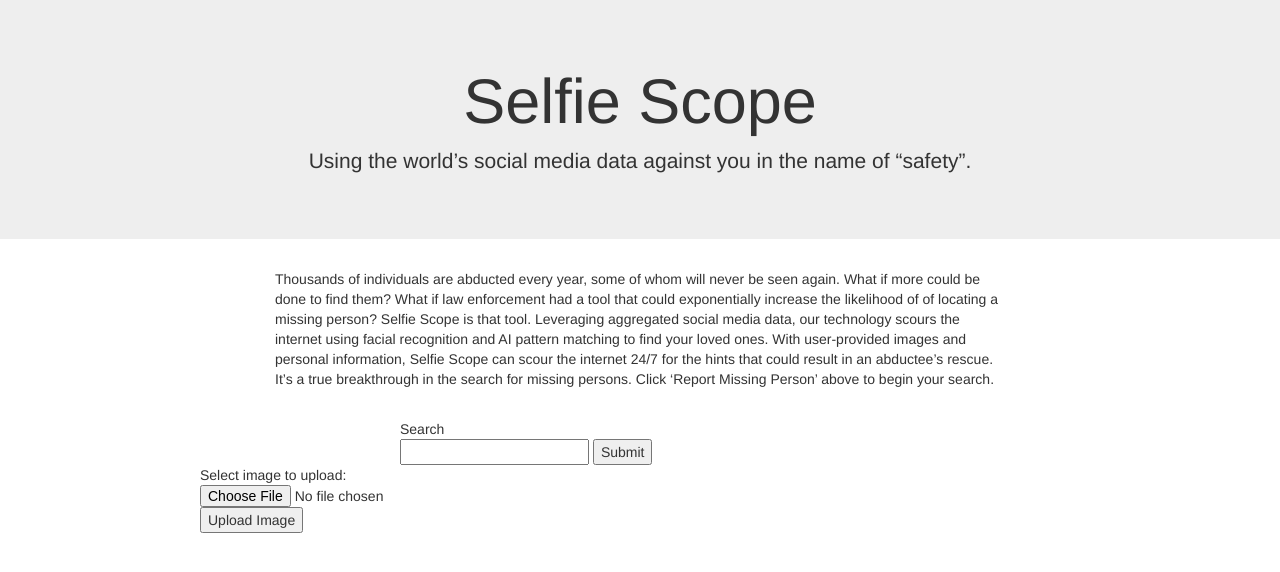
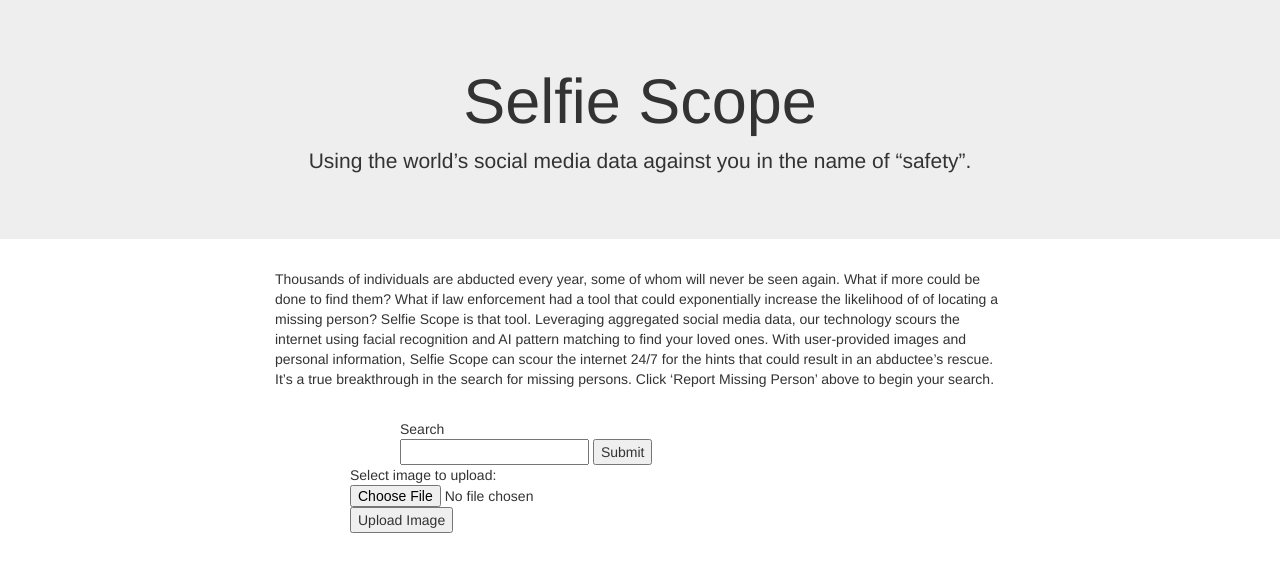
Before and after one commit to gross-micah/361ProjectB, a Node server app: page / in a window 1280 px wide. Shown: the part 101-673 px from the top of the page. Run offline with Node 20, Linux system fonts and the light colour scheme; some libraries are stand-ins or nearby versions.

Commit message:
Update searchresults.handlebars

```diff
--- a/views/partials/searchresults.handlebars
+++ b/views/partials/searchresults.handlebars
@@ -1,4 +1,4 @@
-<div class = "upload" style="margin-left: 200px;">
+<div class = "upload" style="margin-left: 350px;">
 <form action="http://httpbin.org/post" method="post" enctype="multipart/form-data">
 Select image to upload:
 <input type="file" name="fileToUpload" id="fileToUpload">
```
